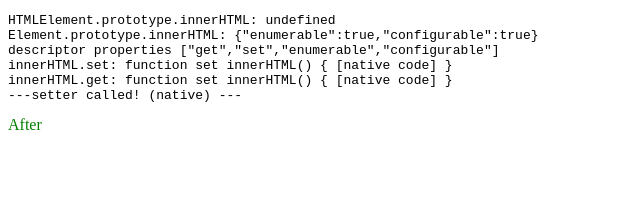
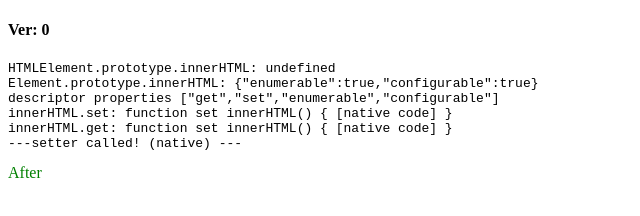
Before and after one commit to kevinpschaaf/web-test, a plain HTML site: page index.html in a window 1280 px wide. Shown: the whole page, without its empty margins (0-640 px from the left). Drawn offline with Linux system fonts and the light colour scheme.

Commit message:
bump version

```diff
--- a/index.html
+++ b/index.html
@@ -3,6 +3,7 @@
 <head>
 </head>
 <body>
+  <h4>Ver: 0</h4>
   <pre id="info"></pre>
   <div id="test"></div>
   <script>
```
